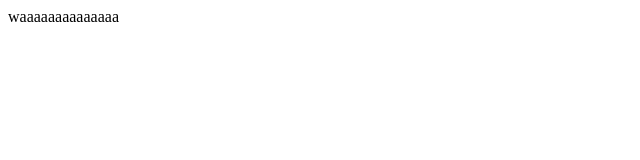
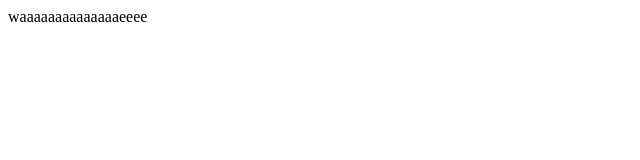
Before and after one commit to chewaca/tutorialGitHub, a plain HTML site: page index.html in a window 1280 px wide. Shown: the full height of the page, 0-640 px from the left. Drawn offline with Linux system fonts and the light colour scheme.

Commit message:
segundo commit

```diff
--- a/index.html
+++ b/index.html
@@ -5,6 +5,6 @@
 </head>
 <body>
 
-waaaaaaaaaaaaaa
+waaaaaaaaaaaaaaeeee
 </body>
 </html>
```
